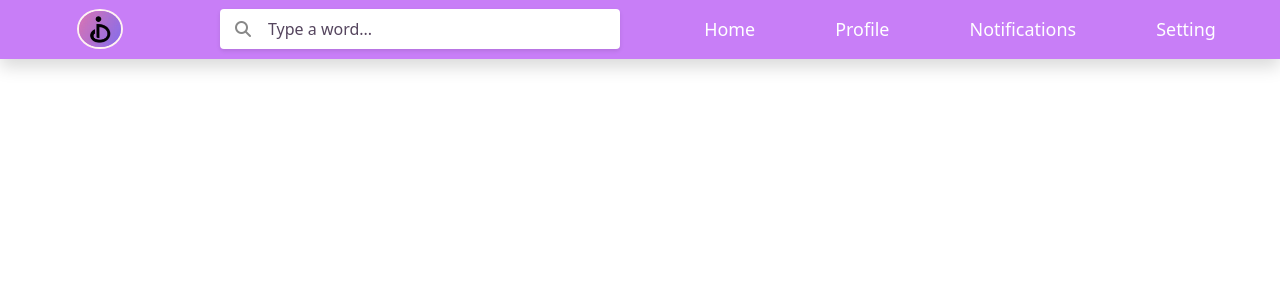
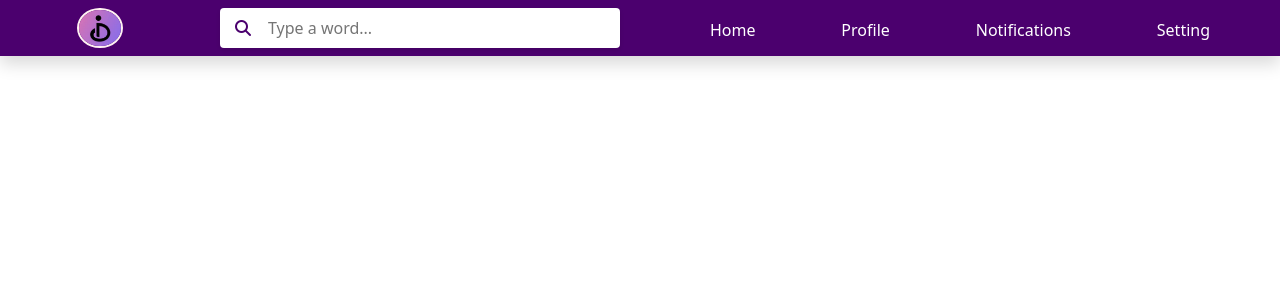
Before and after one commit to coderAung/illuminati-main, a Java web app: page /home in a window 1280 px wide. Shown: the top 300 px of the page. Run offline with Tomcat 11, a stand-in JSP engine, Linux system fonts and the light colour scheme; some libraries are stand-ins or nearby versions.

Commit message:
decorating navbar

```diff
--- a/social-app/src/main/webapp/resource/css/nav-bar.css
+++ b/social-app/src/main/webapp/resource/css/nav-bar.css
@@ -1,15 +1,7 @@
 @charset "UTF-8";
 
 .navbar {
-	background-color: #da91f0;
-	box-shadow: 0 4px 8px rgba(0, 0, 0, 0.2);
-	transition: background-color 0.3s ease, box-shadow 0.3s ease;
-	z-index: 1000;
-}
-
-.navbar:hover {
-	background-color: #c87ef7;
-	box-shadow: 0 6px 12px rgba(0, 0, 0, 0.3);
+	background-color: #4b006e;
 }
 
 .logo img {
@@ -22,17 +14,6 @@
 .logo img:hover {
 	transform: scale(1.1);
 	box-shadow: 0 4px 8px rgba(0, 0, 0, 0.2);
-}
-
-.nav-links a {
-	text-decoration: none;
-	color: white;
-	font-size: 1.12rem;
-}
-
-.nav-links a:hover {
-	color: rgb(19, 0, 32);
-	transform: scale(1.1);
 }
 
 .search-bar {
@@ -57,15 +38,40 @@
 	box-shadow: 0 2px 8px rgba(18, 255, 243, 0.2);
 }
 
-.search-bar input[type="text"]::placeholder {
-	color: #55455e;
-	font-size: 1rem;
-}
-
 .search-bar .icon {
 	position: absolute;
 	left: 15px;
 	top: 50%;
 	transform: translateY(-50%);
-	color: #888;
+	color: #4b006e;
 }
+
+.nav-link {
+	position: relative;
+	display: inline-block;
+	color: black;
+	text-decoration: none;
+	font-weight: 450; /* Reduced font weight */
+	padding-bottom: 5px;
+	transition: color 0.3s ease, font-weight 0.3s ease;
+	/* Transition for smoother change */
+}
+
+.nav-link::after {
+	content: '';
+	position: absolute;
+	width: 0;
+	height: 2px;
+	background-color: white; /* Changed underline color to white */
+	bottom: 0;
+	left: 0;
+	transition: width 0.3s ease;
+}
+
+.nav-link:hover::after {
+	width: 100%;
+}
+
+.nav-link:hover {
+	color: white;
+}
```
